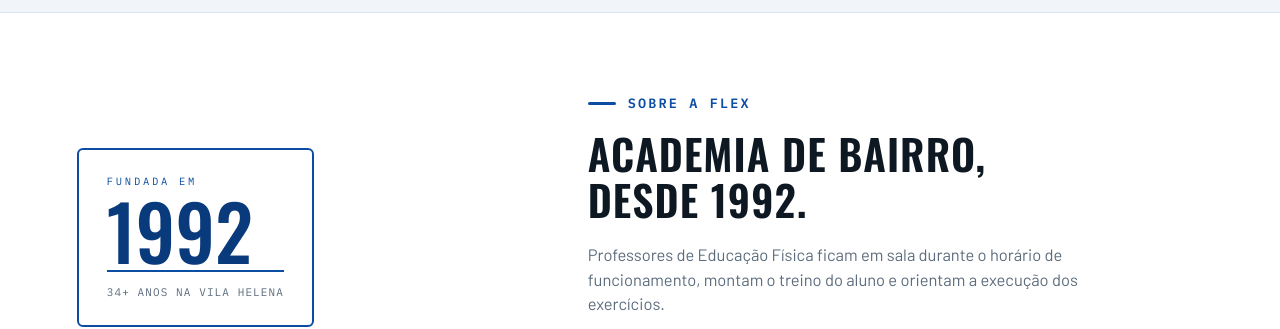
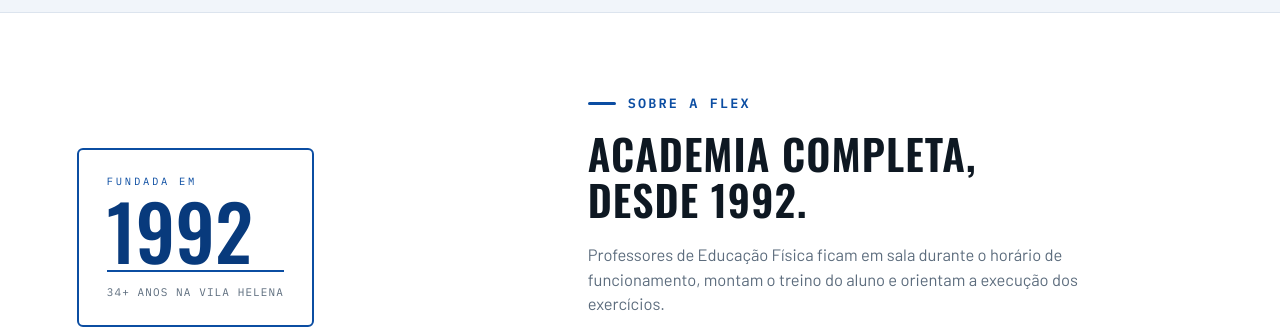
Before and after one commit to Moraes-Studio/lp-flex, a Next.js app: page / in a window 1280 px wide. Shown: the part 4020-4349 px from the top of the page. Built offline with nearby package versions, Linux system fonts and the light colour scheme; no server answers.

Commit message:
content: remove "de bairro" do título da seção Sobre
Pedido do cliente.

```diff
--- a/src/app/(home)/_components/sobre.tsx
+++ b/src/app/(home)/_components/sobre.tsx
@@ -34,7 +34,7 @@
         <div>
           <Eyebrow>Sobre a Flex</Eyebrow>
           <h2 className="text-[clamp(28px,3.6vw,42px)] leading-[1.1]">
-            Academia de bairro,
+            Academia completa,
             <br />
             desde {siteConfig.foundedYear}.
           </h2>
```
